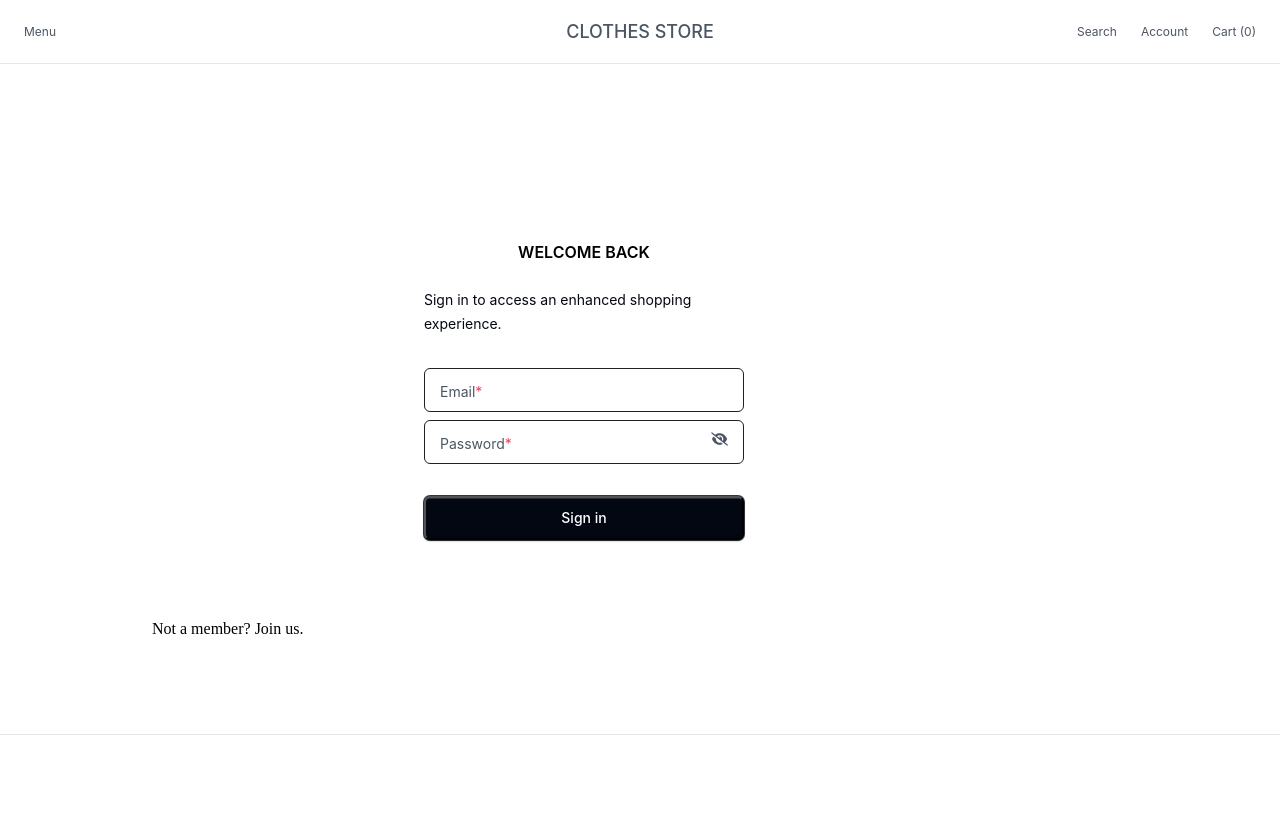
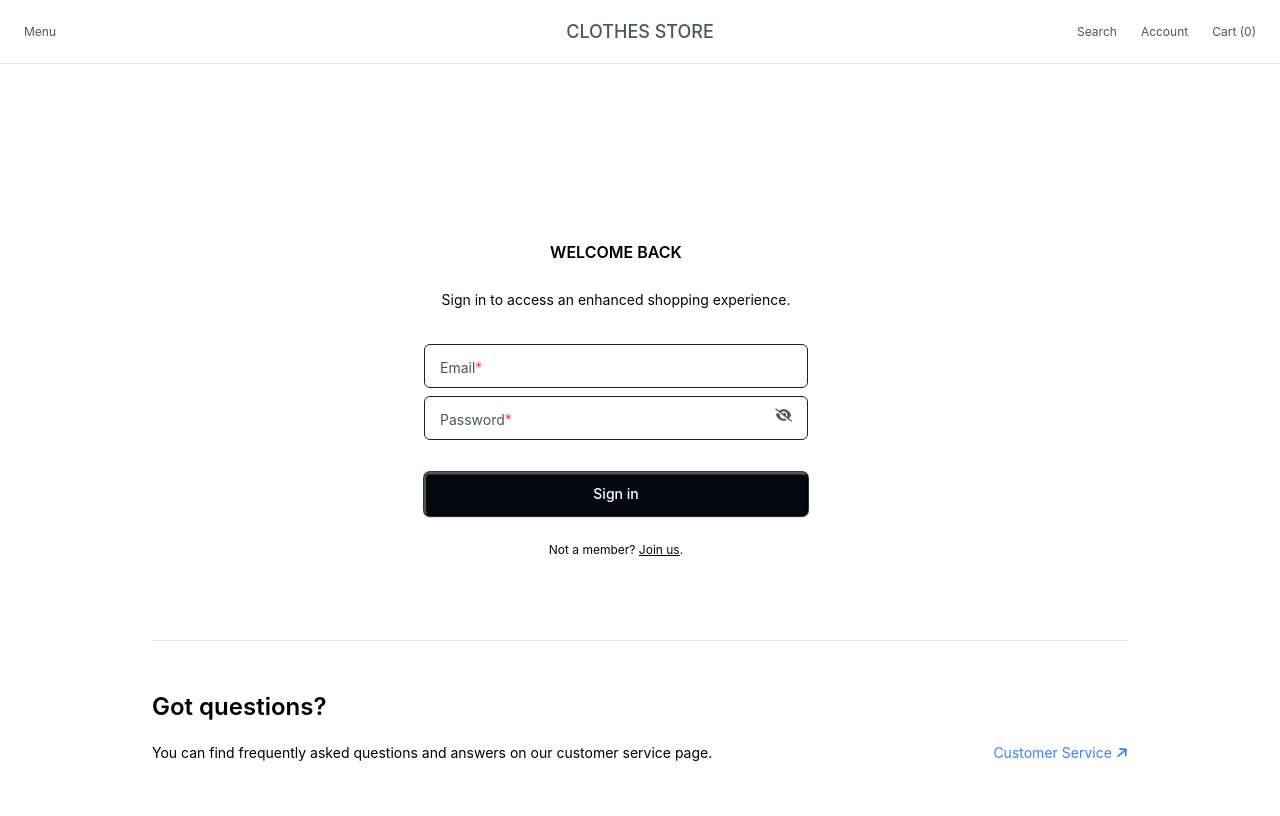
Before and after one commit to hellomon2001/webbanhang, a website: page pages/account.html in a window 1280 px wide. Shown: the top 816 px of the page. Drawn offline with Linux system fonts and the light colour scheme; files that its build step writes are made by us from their sources.

Commit message:
new update: done css

```diff
--- a/pages/account.html
+++ b/pages/account.html
@@ -47,6 +47,7 @@
       <div class="content_container">
         <div class="total">
           <div></div>
+          <div class="total_div">
             <div class="overview">
               <h1>WELCOME BACK</h1>
               <p>Sign in to access an enhanced shopping experience.</p>
@@ -86,10 +87,29 @@
                 </div>
                 <button class="sign_in" type="submit">Sign in</button>
               </div>
+              <span class="register"
+                >Not a member? <button class="underline">Join us</button>.</span
+              >
             </div>
           </div>
+        </div>
+
+        <div class="bottom">
           <div>
-          <span>Not a member? Join us.</span>
+            <h3 class="title_bottom">Got questions?</h3>
+            <span class="span_bottom"
+              >You can find frequently asked questions and answers on our
+              customer service page.</span
+            >
+          </div>
+
+          <div>
+            <a class="service" href=""
+              ><p>
+                Customer Service
+                <i class="fa-solid fa-arrow-right icon-link-to"></i></p
+            ></a>
+          </div>
         </div>
       </div>
     </div>
--- a/styles/account.css
+++ b/styles/account.css
@@ -6,11 +6,11 @@
 .content_container {
     display: flex;
     flex-direction: column;
+    width: 100%;
+    height: 100%;
     padding-left: 24px;
     padding-right: 24px;
     max-width: 1024px;
-    height: 100%;
-    width: 100%;
     margin-left: auto;
     margin-right: auto;
 }
@@ -22,13 +22,18 @@
     padding-bottom: 48px;
 }
 
+.total_div {
+    display: flex;
+    width: 100%;
+    justify-content: flex-start;
+    padding: 32px;
+}
+
 .overview {
     display: flex;
     flex-direction: column;
     align-items: center;
-    justify-content: flex-start;
     width: 100%;
-    padding: 32px;
     max-width: 384px;
 }
 
@@ -201,7 +206,7 @@
     padding-left: 16px;
     padding-right: 16px;
     transition-property: all;
-    transition-timing-function: cubic-bezier(.4,0,.2,1);
+    transition-timing-function: cubic-bezier(.4, 0, .2, 1);
     transition-duration: .15s;
     animation-duration: .15s;
     background-color: transparent;
@@ -227,25 +232,117 @@
 
 .sign_in {
     display: inline-flex;
+    position: relative;
     align-items: center;
     justify-content: center;
     overflow: hidden;
-    position: relative;
-    border-radius: .375rem;
+    background-color: var(--color--hover--);
+    column-gap: 6px;
+    margin-top: 24px;
     outline: 2px solid transparent;
     outline-offset: 2px;
-    box-shadow:0 0 #0000,0px 0.75px 0px 0px hsla(0,0%,100%,.2) inset, 0px 1px 2px 0px rgba(3,7,18,.4), 0px 0px 0px 1px rgba(3,7,18,.8);
+    padding-left: 16px;
+    padding-right: 16px;
+    padding-top: 10px;
+    padding-bottom: 10px;
+    border-radius: 6px;
+    box-shadow: 0 0 #0000, 0px 0.75px 0px 0px hsla(0, 0%, 100%, .2) inset, 0px 1px 2px 0px rgba(3, 7, 18, .4), 0px 0px 0px 1px rgba(3, 7, 18, .8);
     color: #fff;
-    background-color: var(--color--hover--);
-    font-size: .875rem;
+    transition-property: color, background-color, border-color, box-shadow, opacity;
+    transition-timing-function: cubic-bezier(.4,0,.2,1);
+    transition-duration: .15s;
+    font-size: 14px;
     font-weight: 500;
-    line-height: 1.25rem;
+    line-height: 20px;
     font-family: var(--font--header--);
-    column-gap: .375rem;
-    padding-left: 1rem;
-    padding-right: 1rem;
-    padding-top: .625rem;
-    padding-bottom: .625rem;
     width: 100%;
-    margin-top: 1.5rem;
+    cursor: pointer;
 }
+
+.sign_in:active {
+    background-color: #1f2937;
+}
+
+.sign_in:focus {
+    box-shadow: 0 0 #000, 0 0 #000, 0px 0.75px 0px 0px hsla(0, 0%, 100%, .2) inset, 0px 1px 2px 0px rgba(3, 7, 18, .4), 0px 0px 0px 1px rgba(3, 7, 18, .8), 0px 0px 0px 2px #fff, 0px 0px 0px 4px rgba(59, 130, 246, .6) !important;
+}
+
+.sign_in:hover {
+    background-color: #111827;
+}
+
+.register {
+    align-items: center;
+    color: var(--color--hover--);
+    font-size: 12px;
+    font-weight: 400;
+    line-height: 20px;
+    margin-top: 24px;
+    font-family: var(--font--content--);
+}
+
+.underline {
+    text-decoration-line: underline;
+    cursor: pointer;
+    background-color: #fff;
+    color: var(--color--hover--);
+    border: 0 solid #fff;
+    font-size: 12px;
+    font-family: var(--font--content--);
+}
+
+.bottom {
+    display: flex;
+    justify-content: space-between;
+    flex-direction: row;
+    align-items: flex-end;
+    border-top: 1px solid rgb(229 231 235);
+    padding-top: 48px;
+    padding-bottom: 48px;
+    gap: 32px;
+}
+
+.title_bottom {
+    font-size: 24px;
+    font-weight: 600;
+    line-height: 36px;
+    margin-bottom: 16px;
+    color: #000000;
+    font-family: var(--font--content--);
+}
+
+.span_bottom {
+    font-weight: 400;
+    font-family: var(--font--header--);
+    font-size: 14px;
+    line-height: 24px;
+    color: #000000;
+}
+
+.service {
+    display: flex;
+    align-items: center;
+    column-gap: .25rem;
+}
+
+.icon-link-to {
+    transform: rotate(-40deg);
+    transition: all 0.3s ease-in-out;
+}
+
+.service:hover .icon-link-to {
+    transform: rotate(0deg);
+    animation-timing-function: cubic-bezier(0.4, 0, 0.2, 1);
+    width: 20;
+    height: 20;
+    fill: none;
+    animation-duration: .15s
+}
+
+.service p {
+    font-weight: 400;
+    color: #3b82f6;
+    font-family: var(--font--content--);
+    font-size: 14px;
+    line-height: 24px;
+}
--- a/styles/footer.css
+++ b/styles/footer.css
@@ -1,5 +1,5 @@
 .footer {
-    border-top: 1px solid #e5e7eb;
+    border-top: 1px solid rgb(229 231 235);
     /* width: 100%; */
 }
 
@@ -158,7 +158,7 @@
     display: flex;
     align-items: center;
     font-weight: 400;
-    font-family: var(--font-content--);
+    font-family: var(--font--content--);
     font-size: 13px;
     color: #000000;
     padding-right: 255px;
--- a/styles/header.css
+++ b/styles/header.css
@@ -14,7 +14,7 @@
   transition-duration: 0.2s;
   animation-duration: 0.2s;
   background-color: rgba(255, 255, 255);
-  border-bottom: 1px solid #e5e7eb;
+  border-bottom: 1px solid rgb(229 231 235);
 }
 
 .navbar {
--- a/styles/product.css
+++ b/styles/product.css
@@ -1,7 +1,7 @@
-.content_product {
+.content {
     display: flex;
     position: relative;
-    /* align-items: flex-start; */
+    align-items: flex-start;
     flex-direction: row;
     margin-left: auto;
     margin-right: auto;
@@ -19,13 +19,13 @@
 .left_description {
     display: flex;
     flex-direction: column;
+    width: 100%;
+    row-gap: 24px;
     position: sticky;
     top: 192px;
-    row-gap: 24px;
+    max-width: 300px;
     padding-top: 0;
     padding-bottom: 0;
-    max-width: 300px;
-    width: 100%;
 }
 
 .description {
@@ -41,7 +41,7 @@
     color: #9ca3af;
     text-decoration: inherit;
     font-size: 16px;
-    font-family: var(--font-content--);
+    font-family: var(--font--content--);
 }
 
 .description a:hover {
@@ -49,11 +49,19 @@
 }
 
 .description h2 {
-    font-family: var(--font-content--);
+    font-family: var(--font--content--);
     font-weight: 500;
     font-size: 32px;
     line-height: 40px;
     color: #030712;
+}
+
+.description p {
+    color: #4b5563;
+    font-weight: 400;
+    font-family: var(--font--content--);
+    font-size: 14px;
+    line-height: 24px;
 }
 
 .center_img {
@@ -62,30 +70,108 @@
     width: 100%;
 }
 
-.cover_img {
-    display: flex;
-    align-items: flex-start;
-    position: relative;
-}
-
 .gallery {
     display: flex;
     flex-direction: column;
-    /* flex: 1 1 0%; */
+    flex: 1 1 0%;
     margin-left: 64px;
     margin-right: 64px;
     row-gap: 16px;
 }
 
-.boder_img {
+.cover_img {
     position: relative;
-    overflow: hidden;
-    padding-top: 24px;
-    padding-bottom: 32px;
+    box-shadow: 0 0 #0000, 0 0 #0000, 0px 0px 0px 1px rgba(3, 7, 18, .08), 0px 1px 2px -1px rgba(3, 7, 18, .08), 0px 2px 4px 0px rgba(3, 7, 18, .04);
+    border-radius: 8px;
     padding-left: 32px;
     padding-right: 32px;
+    padding-bottom: 32px;
+    padding-top: 24px;
+    aspect-ratio: 29 / 34;
+    width: 100%;
+    overflow: hidden;
+    background-color: #f9fafb
+}
+
+.boder_img {
+    height: 100%;
+    width: 100%;
+    object-fit: cover;
     border-radius: 8px;
-    box-shadow: 0px 0px 0px 1px rgba(3, 7, 18, .08), 0px 1px 2px -1px rgba(3, 7, 18, .08), 0px 2px 4px 0px rgba(3, 7, 18, .04), 0 0 #0000;
-    height: 550px;
+    max-width: 100%;
+}
+
+.right_description {
+    display: flex;
+    flex-direction: column;
+    top: 192px;
+    row-gap: 56px;
+    padding-top: 0;
+    padding-bottom: 0;
+    max-width: 300px;
     width: 100%;
 }
+
+.price {
+    display: flex;
+    flex-direction: row;
+    column-gap: 8px;
+}
+
+.right_description span {
+    font-size: 24px;
+    font-weight: 600;
+    line-height: 36px;
+    color: #9ca3af;
+    font-family: var(--font--content--);
+    text-decoration: line-through;
+}
+
+.right_description p {
+    font-size: 24px;
+    font-weight: 600;
+    line-height: 36px;
+    color: var(--color--hover--);
+    font-family: var(--font--content--);
+}
+
+.price_button {
+    display: inline-flex;
+    position: relative;
+    align-items: center;
+    justify-content: center;
+    overflow: hidden;
+    transition-property: color, background-color, border-color, box-shadow, opacity;
+    transition-timing-function: cubic-bezier(.4,0,.2,1);
+    transition-duration: .15s;
+    border-radius: 6px;
+    outline: 2px solid transparent;
+    outline-offset: 2px;
+    box-shadow: 0 0 #0000, 0 0 #0000, 0px 0.75px 0px 0px hsla(0,0%,100%,.2) inset, 0px 1px 2px 0px rgba(3,7,18,.4), 0px 0px 0px 1px rgba(3,7,18,.8);
+    color: #fff;
+    background-color: var(--color--hover--);
+    line-height: 20px;
+    font-family: var(--font--header--);
+    font-size: 13px;
+    font-weight: 500;
+    cursor: pointer;
+    column-gap: 6px;
+    padding-left: 12px;
+    padding-right: 12px;
+    padding-top: 6px;
+    padding-bottom: 6px;
+    width: 100%;
+    height: 40px;
+}
+
+.price_button:hover {
+    background-color: #111827;
+}
+
+.price_button:active {
+    background-color: #1f2937;
+}
+
+.price_button:focus {
+    box-shadow: 0 0 #0000, 0 0 #0000, 0px 0.75px 0px 0px hsla(0,0%,100%,.2) inset, 0px 1px 2px 0px rgba(3,7,18,.4), 0px 0px 0px 1px rgba(3,7,18,.8), 0px 0px 0px 2px #fff, 0px 0px 0px 4px rgba(59,130,246,.6);
+}
```
Also changed, not shown: pages/index.html (+24 -4 lines), pages/product.html (+1 -1 lines), scrips/getProductsCategories.js (+7 -6 lines), scrips/renderDetailProduct.js (+20 -9 lines), styles/content.css (+20 -7 lines). Lines whose indentation alone changed are shown as unchanged.
